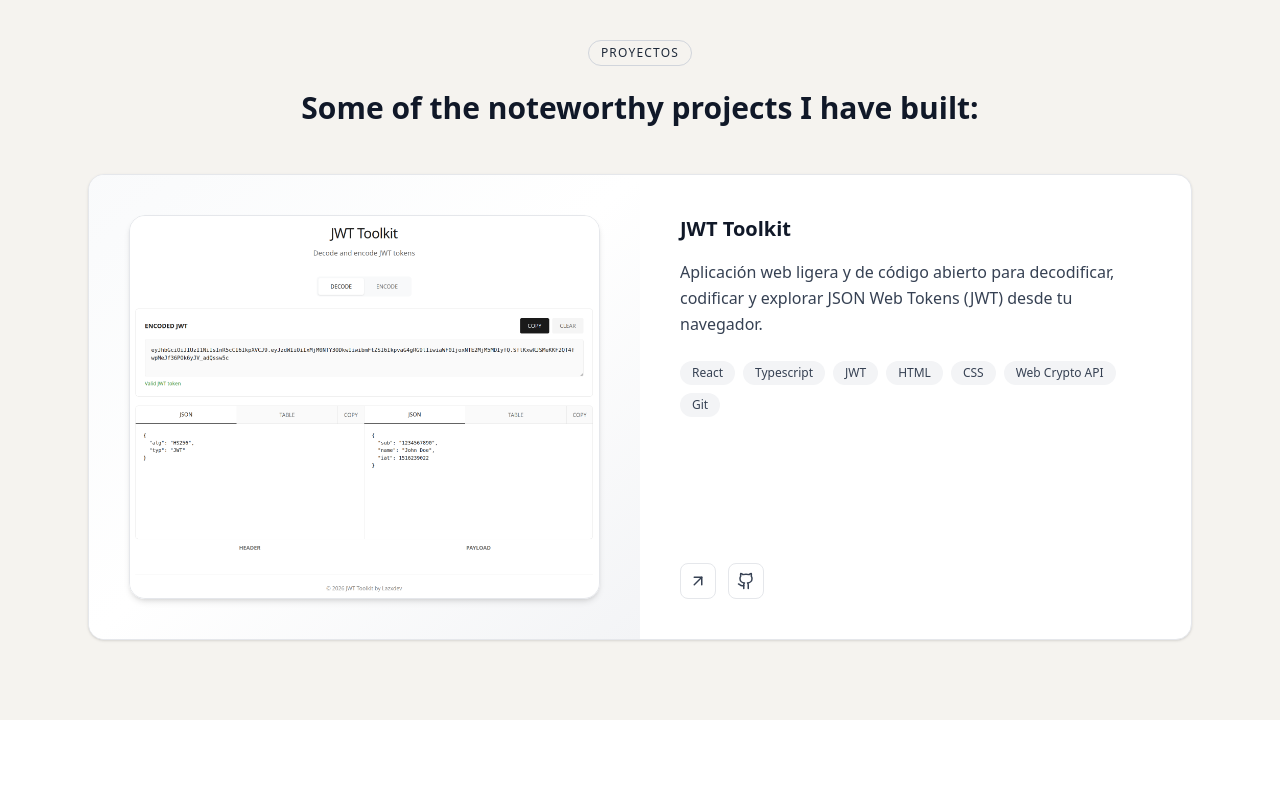
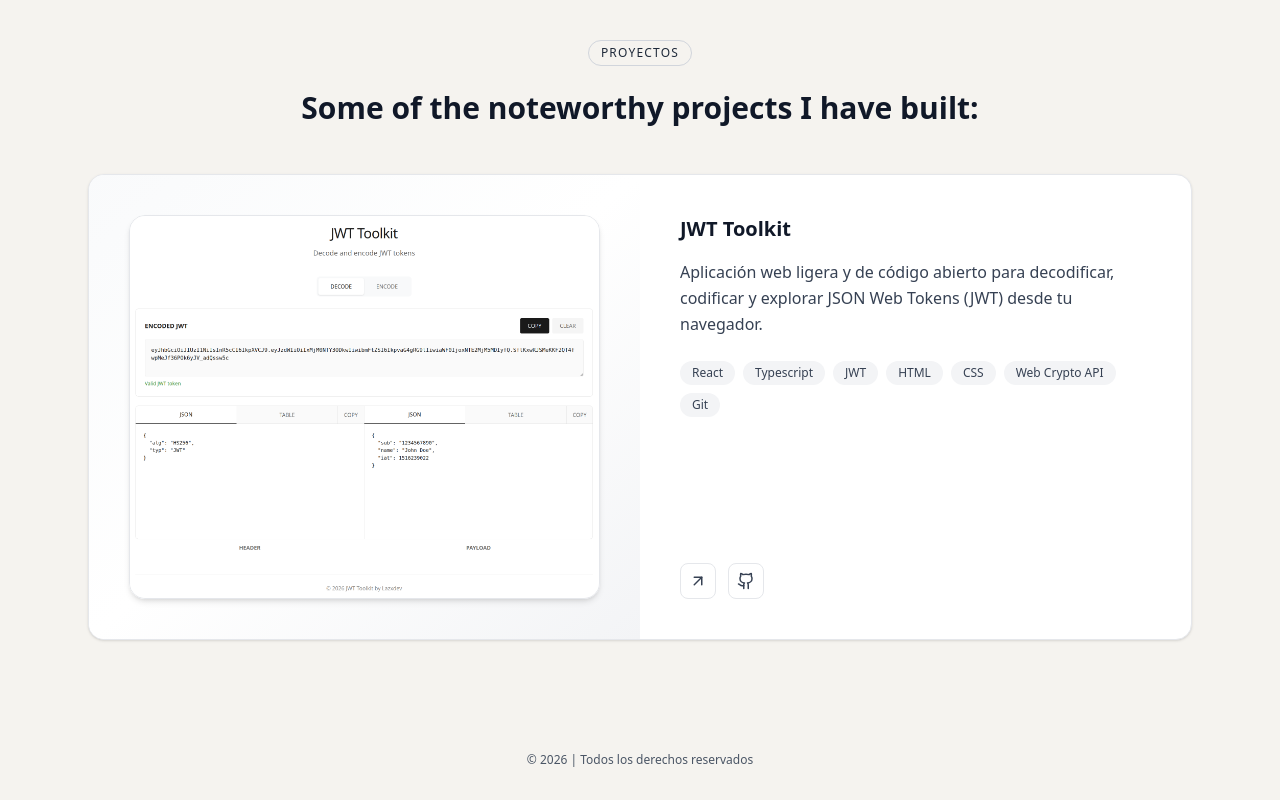
Before and after one commit to lazxdev/lazxdev, a React (Vite) app: page / in a window 1280 px wide. Shown: the part 2930-3730 px from the top of the page. Before the commit the page ends 3650 px from the top, so only its background shows below. Built offline with nearby package versions, Linux system fonts and the light colour scheme.

Commit message:
feat: add footer with dynamic year and rights notice

```diff
--- a/src/App.tsx
+++ b/src/App.tsx
@@ -5,6 +5,7 @@ import {About} from "./components/About.tsx";
 import { Skills } from "./components/Skills.tsx";
 import { Experience } from "./components/Experience.tsx";
 import { Project } from "./components/Project.tsx";
+import { Footer } from "./components/Footer.tsx";
 
 function App() {
     const [darkMode, setDarkMode] = useState(false);
@@ -17,6 +18,7 @@ function App() {
             <Skills />
             <Experience />
             <Project />
+            <Footer />
         </div>
     );
 }
--- /dev/null
+++ b/src/components/Footer.tsx
@@ -0,0 +1,11 @@
+export function Footer() {
+    const year = new Date().getFullYear();
+
+    return (
+        <footer className="max-w-6xl mx-auto px-6 py-8">
+            <p className="text-center text-xs text-gray-600 dark:text-gray-400">
+                &copy; {year} | Todos los derechos reservados
+            </p>
+        </footer>
+    );
+}
```
